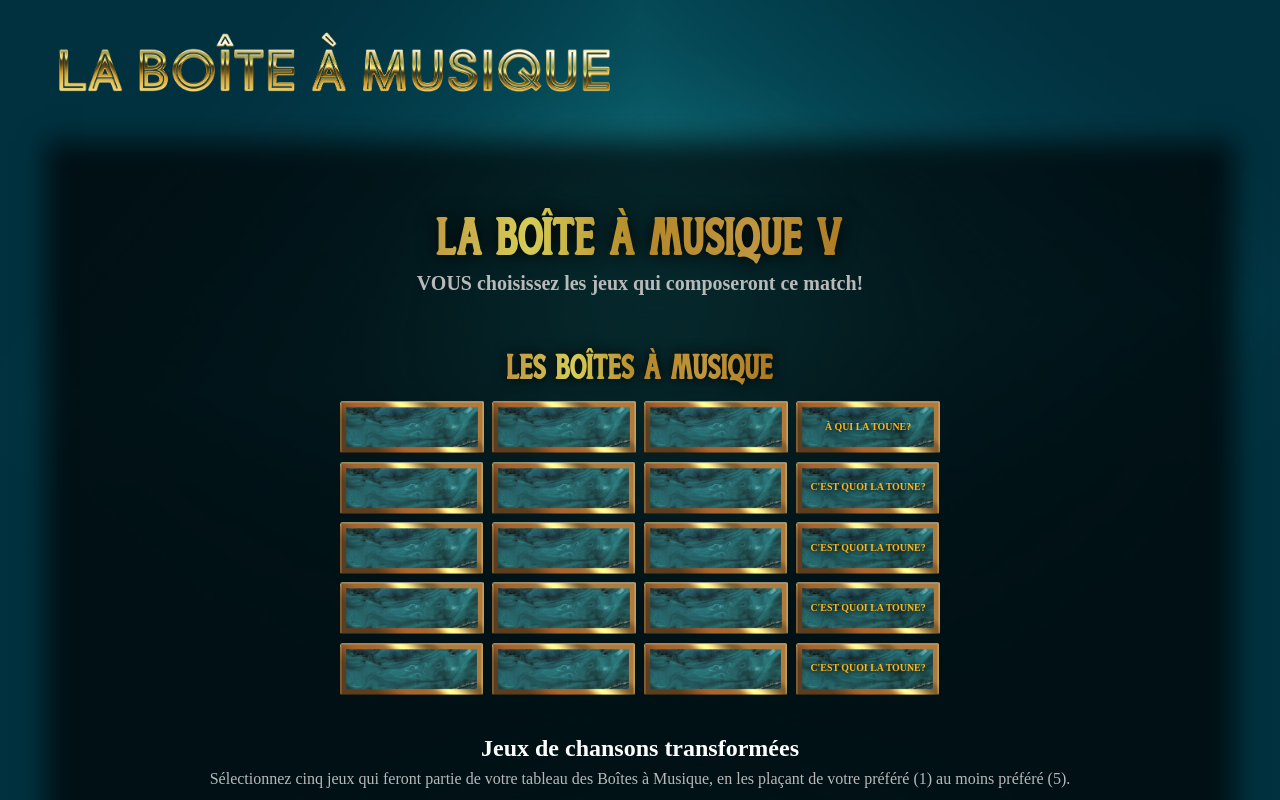
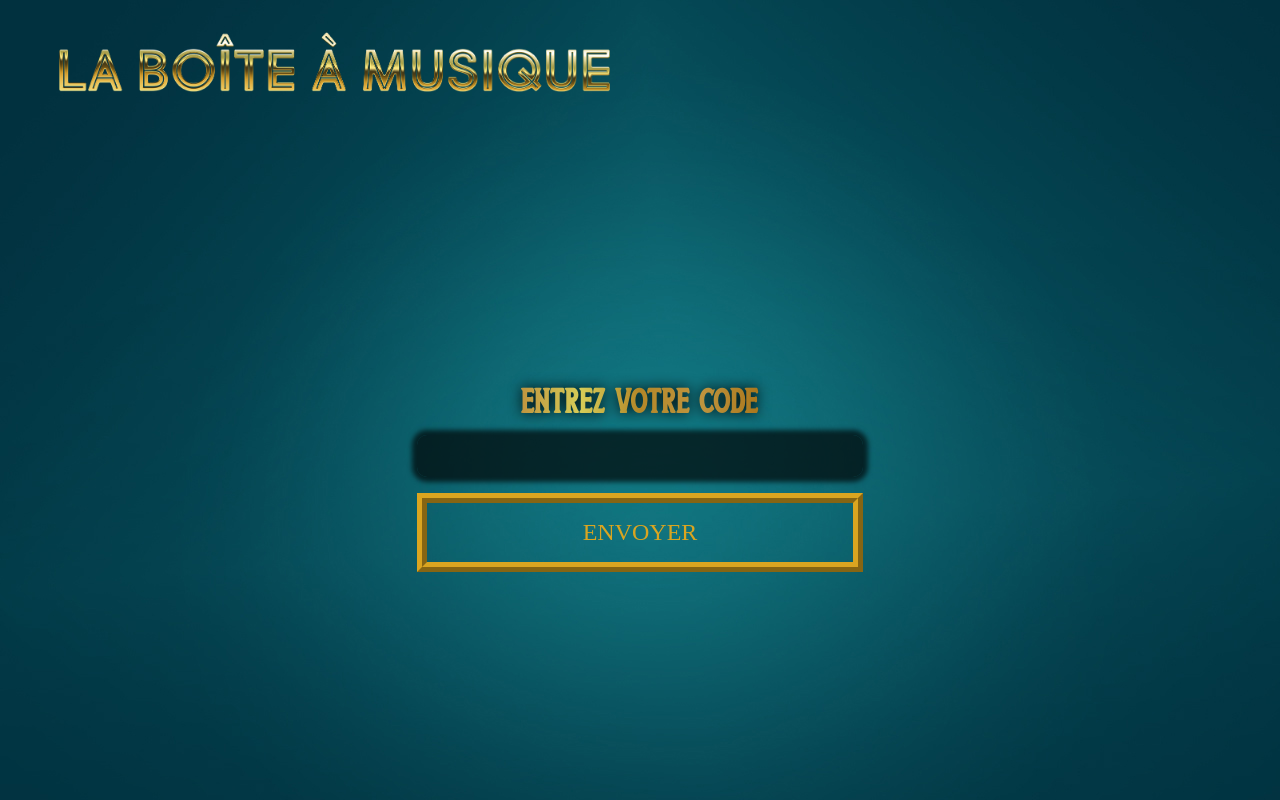
Before and after one commit to charmedlp/lbamca, a Vue app in the folder frontend/: page / in a window 1280 px wide. Shown: the top 800 px of the page. Built offline with nearby package versions, Linux system fonts and the light colour scheme; a web font is replaced by a local one.

Commit message:
Added Sign in screen

```diff
--- a/frontend/index.html
+++ b/frontend/index.html
@@ -2,9 +2,9 @@
 <html lang="en">
   <head>
     <meta charset="UTF-8" />
-    <link rel="icon" type="image/svg+xml" href="/favicon.svg" />
+    <link rel="icon" type="image/png" href="/favicon-2.png" />
     <meta name="viewport" content="width=device-width, initial-scale=1.0" />
-    <title>frontend</title>
+    <title>La Boîte à musique</title>
   </head>
   <body>
     <div id="app"></div>
--- a/frontend/src/components/SurveyMatch5.vue
+++ b/frontend/src/components/SurveyMatch5.vue
@@ -4,6 +4,13 @@ import MusicBoxesList from "./MusicBoxesList.vue";
 import MusicBox from "./MusicBox.vue";
 import { useGameStore } from "../stores/game";
 const gameStore = useGameStore();
+
+const signInCode = ref("");
+const signInCodeTemp = ref("");
+const authorizedCodes = ["7373", "7673", "5274", "5346", "3225", "4273"];
+const submitting = ref(false);
+const submitError = ref("");
+const submitted = ref(false);
 
 function onBeforeLeave(el: Element) {
   const htmlEl = el as HTMLElement;
@@ -79,6 +86,51 @@ function isDragOver(games: any[], position: number, gameType?: number) {
   if (gameType != null && dragOverSlot.value.gameType !== gameType) return false;
   return true;
 }
+
+function namesByPosition(games: any[], prefix: string, maxPositions: number, type: number | null = null) {
+  return Object.fromEntries(
+    Array.from({ length: maxPositions }, (_, i) => [
+      `${prefix}-${type ? `type${type}-` : ""}${i + 1}`,
+      games.find((game) => game.type === type && game.position === i + 1)?.name ?? "",
+    ]),
+  );
+}
+
+const submitSurvey = async () => {
+  submitting.value = true;
+  submitError.value = "";
+
+  const results = {
+    timestamp: new Date().toISOString(),
+    code: signInCode.value,
+    ...namesByPosition(gameStore.musicBoxesGames, "musicBoxes", 5, 1),
+    ...namesByPosition(gameStore.musicBoxesGames, "musicBoxes", 5, 2),
+    ...namesByPosition(gameStore.musicBoxesGames, "musicBoxes", 5, 3),
+    ...namesByPosition(gameStore.guessingGames, "guessing", 3),
+    ...namesByPosition(gameStore.singingGames, "singing", 3),
+    ...namesByPosition(gameStore.namingGames, "naming", 3),
+    ...namesByPosition(gameStore.specialGames, "special", 3),
+  };
+
+  try {
+    const response = await fetch("https://script.google.com/macros/s/AKfycbzx12WnL6gkbGenRcTfzc8tGdW-Ud2_nL3O4kHGxyUcH0pGKllZInZFw191igNgKfIM/exec", {
+      method: "POST",
+      mode: "no-cors",
+      headers: {
+        "Content-Type": "application/json",
+      },
+      body: JSON.stringify(results),
+    });
+
+    submitted.value = true;
+    console.log(response);
+  } catch (error) {
+    console.error("Erreur lors de la soumission:", error);
+    submitError.value = "Une erreur est survenue. Veuillez réessayer.";
+  } finally {
+    submitting.value = false;
+  }
+};
 
 function applyPositionChange(games: any[], gameId: number, newPosition: number | null, maxPositions: number) {
   const game = games.find((g) => g.idGame === gameId);
@@ -190,7 +242,20 @@ const musicBoxes = computed(() => {
 
 <template>
   <div class="survey-container">
-    <div class="survey-content">
+    <div class="sign-in" v-if="!signInCode || !authorizedCodes.includes(signInCode)">
+      <div class="warning-popover" v-if="signInCode && !authorizedCodes.includes(signInCode)">
+        <h2>Code invalide</h2>
+        <button class="submit-name" @click="signInCode = ''">Réessayer</button>
+      </div>
+      <div class="sign-in-content">
+        <h2>Entrez votre code</h2>
+        <div class="register-form">
+          <input class="name-input" type="text" inputmode="numeric" maxlength="4" v-model="signInCodeTemp" @keydown.enter="signInCode = signInCodeTemp" />
+          <button class="submit-name" @click="signInCode = signInCodeTemp">Envoyer</button>
+        </div>
+      </div>
+    </div>
+    <div class="survey-content" v-else>
       <div class="survey-header">
         <h1>La Boîte à Musique V</h1>
         <h4>VOUS choisissez les jeux qui composeront ce match!</h4>
@@ -619,6 +684,7 @@ const musicBoxes = computed(() => {
           </div>
         </div>
       </div>
+      <button class="send-button" @click="submitSurvey">Envoyer</button>
     </div>
   </div>
 </template>
@@ -647,10 +713,85 @@ h2 {
   margin-bottom: 2rem;
 } */
 
-.survey-content {
+.survey-container {
+  height: 100%;
+}
+
+.survey-content,
+.sign-in {
+  display: flex;
+  height: 100%;
+}
+
+.sign-in h2 {
+  margin-bottom: 1rem;
+}
+
+.register-form {
+  display: flex;
+  flex-wrap: wrap;
+  height: min-content;
+  gap: 1rem;
+}
+
+.name-input,
+.submit-name {
+  width: 100%;
+}
+
+.name-input {
+  padding: 0.5rem;
+  font-size: 1.2rem;
+  /* text-transform: uppercase; */
+  font-family: FuturaND;
+  background-color: #000000aa;
+  box-shadow: 0 0 5px 5px #000000aa;
+  color: white;
+  border: 2px solid #00000000;
+  border-radius: 10px;
+  outline: none;
+}
+
+.name-input:focus {
+  border: 2px solid goldenrod;
+}
+
+button {
+  padding: 1rem;
+  background: none;
+  font-size: 1.5rem;
+  text-transform: uppercase;
+  font-family: FuturaND;
+  color: goldenrod;
+  border: 10px ridge goldenrod;
+  transition: background-color 0.25s ease-in-out;
+  cursor: pointer;
+}
+
+button:hover {
+  background-color: #000000aa;
+}
+
+.send-button {
+  margin-top: 2rem;
+}
+
+.sign-in-content {
   display: flex;
   flex-direction: column;
   align-items: center;
+  height: 100%;
+}
+
+.warning-popover {
+  background-color: #000000dd;
+  position: absolute;
+  top: 0;
+  left: 0;
+  width: calc(100% - 8rem);
+  height: calc(100% - 8rem);
+  z-index: 10;
+  padding: 4rem;
 }
 
 .survey-questions {
--- a/frontend/src/style.css
+++ b/frontend/src/style.css
@@ -88,7 +88,12 @@ select {
   padding: 0rem;
   font-weight: normal;
   background-image: url("./assets/images/Tentative aP.jpg");
-  background-size: contain;
+  /* Au moins la pleine largeur, jamais moins que la largeur réelle de l'image */
+  background-size: 100% auto;
+  background-size: max(100%, 1920px) auto;
+  background-repeat: repeat-y;
+  background-position: top center;
+  min-height: 100vh;
 
   display: flex;
   justify-content: center;
@@ -100,6 +105,9 @@ select {
   height: calc(100% - 2rem);
   padding: 1rem;
   max-width: 1400px;
+  min-height: 100vh;
+  display: flex;
+  flex-direction: column;
 }
 
 #header-logo {
@@ -114,6 +122,11 @@ select {
 .survey-container {
   width: 100%;
   max-width: 1400px;
+  flex-grow: 1;
+  display: flex;
+  flex-direction: column;
+  justify-content: center;
+  align-items: center;
 }
 
 .survey-content {
@@ -123,6 +136,7 @@ select {
   max-height: 100%;
   height: calc(max-content - 50px);
   display: flex;
+  flex-direction: column;
   justify-content: center;
   align-items: center;
   transition: all 0.5s ease-in-out;
```
Also changed, not shown: frontend/public/favicon-2.png (added).
